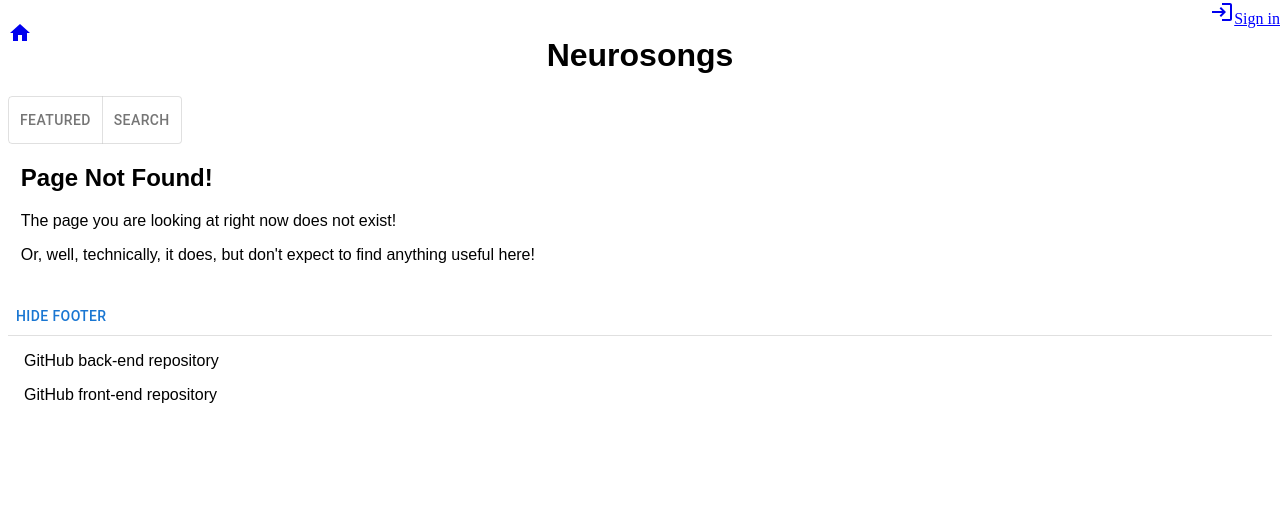
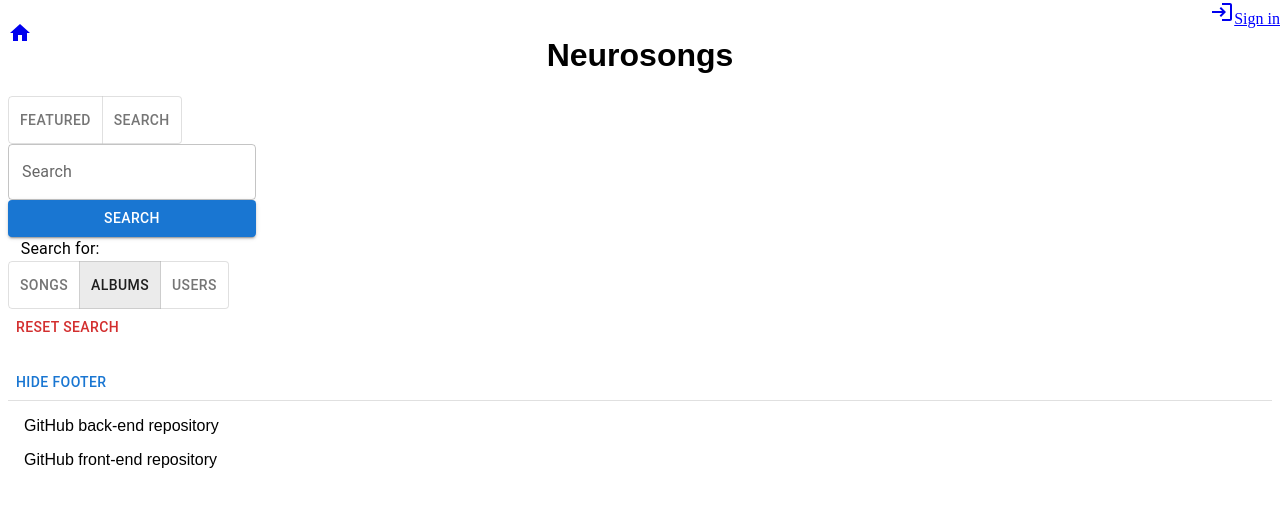
Before and after one commit to AlexMan123456/neurosongs-front-end, a React (Vite) app: page /search/albums in a window 1280 px wide. Shown: the top 506 px of the page. Built offline with nearby package versions, Linux system fonts and the light colour scheme; no server answers.

Commit message:
Added search feature

```diff
--- a/api.js
+++ b/api.js
@@ -10,8 +10,8 @@ function getSongs(queries){
     })
 }
 
-function getUsers(){
-    return api.get("/api/users").then(({data}) => {
+function getUsers(queries){
+    return api.get("/api/users", {params: queries}).then(({data}) => {
         return data.users
     })
 }
--- a/src/App.jsx
+++ b/src/App.jsx
@@ -23,6 +23,7 @@ import PageNotFound from "./components/errors/PageNotFound"
 import AlbumEditPage from "./components/albums/AlbumEditPage"
 import SongEditPage from "./components/songs/song-edit/SongEditPage"
 import AllSongs from "./components/songs/AllSongs"
+import SearchPage from "./components/search-page/SearchPage"
 
 function App() {
   return (<>
@@ -32,7 +33,8 @@ function App() {
       <Route path="/featured" element={<FeaturedPage/>}/>
       <Route path="/users/:user_id" element={<UserPage/>}/>
       <Route path="/songs/:song_id" element={<SongPage/>}/>
-      <Route path="/all_songs" element={<AllSongs/>}/>
+      <Route path="/search" element={<SearchPage/>}/>
+      <Route path="/search/:search_for" element={<SearchPage/>}/>
       <Route path="/albums/:album_id" element={<AlbumPage/>}/>
       <Route path="/sign_in" element={<SignInPage/>}/>
       <Route path="/sign_in/create_account" element={<GetEmailForSignUpPage/>}/>
--- /dev/null
+++ b/src/components/search-page/ResultsDisplay.jsx
@@ -0,0 +1,71 @@
+import { useEffect, useState } from "react"
+import { getAlbums, getSongs, getUsers } from "../../../api";
+import { useLocation, useNavigate, useParams, useSearchParams } from "react-router-dom";
+import wait from "../../utils/wait";
+import Loading from "../Loading";
+import SongResults from "./content-display/SongResults";
+import AlbumResults from "./content-display/AlbumResults";
+import UserResults from "./content-display/UserResults";
+import { Button } from "@mui/material";
+
+function ResultsDisplay({searchFor, setSearchQuery}){
+    const [searchParams, setSearchParams] = useSearchParams();
+    const search_query = searchParams.get("search_query");
+    const location = useLocation();
+    const navigate = useNavigate();
+    const {search_for} = useParams();
+
+    const [content, setContent] = useState([]);
+    const [isLoading, setIsLoading] = useState(false);
+    const [error, setError] = useState("");
+
+    useEffect(() => {
+        if(search_query){
+            setIsLoading(true);
+            const getContent = {
+                songs: getSongs({search_query}),
+                albums: getAlbums({search_query}),
+                users: getUsers({search_query})
+            }[searchFor]
+
+            getContent.then((content) => {
+                setContent(content);
+                setIsLoading(false);
+            }).catch((err) => {
+                setError("Error fetching search results. Please try again later.")
+                return wait(4).then(() => {
+                    setError("");
+                })
+            })
+        }
+    }, [search_query])
+
+    useEffect(() => {
+        handleReset()
+    }, [search_for])
+
+    function handleReset(){
+        searchParams.delete("search_query");
+        setSearchQuery("");
+        setContent([]);
+        navigate(location.pathname);
+    }
+
+    if(isLoading){
+        return <Loading/>
+    }
+
+    return (<>
+        <Button color="error" onClick={handleReset}>Reset Search</Button>
+        {content.length > 0 ?
+        {
+            songs: <SongResults songs={content}/>,
+            albums: <AlbumResults albums={content}/>,
+            users: <UserResults users={content}/>
+        }[searchFor]
+        : null}
+        {error ? <p>{error}</p> : null}
+    </>)
+}
+
+export default ResultsDisplay
--- /dev/null
+++ b/src/components/search-page/SearchBar.jsx
@@ -0,0 +1,30 @@
+import { Box, Button, FormControl, TextField } from "@mui/material"
+import { useState } from "react";
+import { useLocation, useNavigate } from "react-router-dom"
+
+function SearchBar({searchQuery, setSearchQuery}){
+    const navigate = useNavigate();
+    const location = useLocation();
+
+    function handleSearch(){
+        navigate(`${location.pathname}?search_query=${searchQuery}`)
+    }
+
+    function handleEnterKeyPress(event){
+        if(event.key === "Enter"){
+            handleSearch();
+        }
+    }
+
+    return (<FormControl>
+        <TextField
+            value={searchQuery}
+            onChange={(event) => {setSearchQuery(event.target.value)}}
+            onKeyDown={handleEnterKeyPress}
+            label="Search"
+        />
+        <Button variant="contained" onClick={() => {navigate(`${location.pathname}?search_query=${searchQuery}`)}}>Search</Button>
+    </FormControl>)
+}
+
+export default SearchBar
--- /dev/null
+++ b/src/components/search-page/SearchPage.jsx
@@ -0,0 +1,56 @@
+import { ToggleButton, ToggleButtonGroup, Typography } from "@mui/material";
+import { useEffect, useState } from "react";
+import { Link, useParams } from "react-router-dom";
+import SearchBar from "./SearchBar";
+import ResultsDisplay from "./ResultsDisplay";
+
+function SearchPage(){
+    const {search_for} = useParams();
+    const [searchQuery, setSearchQuery] = useState("");
+    const [searchFor, setSearchFor] = useState("songs");
+    const [searchTriggered, setSearchTriggered] = useState(false);
+
+    useEffect(() => {
+        setSearchFor(search_for ?? "songs");
+    }, [search_for])
+
+    return (<>
+        <header>
+            <SearchBar searchQuery={searchQuery} setSearchQuery={setSearchQuery}/>
+            <Typography>Search for:</Typography>
+            <ToggleButtonGroup
+                value={searchFor}
+                onChange={(event) => {setSearchFor(event.target.value)}}
+                exclusive
+                aria-label="Search for"
+            >
+                <ToggleButton
+                    component={Link}
+                    to="/search/songs"
+                    value="songs"
+                >
+                    Songs
+                </ToggleButton>
+                <ToggleButton
+                    component={Link}
+                    to="/search/albums"
+                    value="albums"
+                >
+                    Albums
+                </ToggleButton>
+                <ToggleButton
+                    component={Link}
+                    to="/search/users"
+                    value="users"
+                >
+                    Users
+                </ToggleButton>
+            </ToggleButtonGroup>
+        </header>
+        <main>
+            <ResultsDisplay searchFor={searchFor} searchTriggered={searchTriggered} setSearchQuery={setSearchQuery}/>
+        </main>
+    </>)
+}
+
+export default SearchPage
--- /dev/null
+++ b/src/components/search-page/content-display/AlbumResults.jsx
@@ -0,0 +1,9 @@
+import AlbumCard from "../../albums/AlbumCard"
+
+function AlbumResults({albums}){
+    return albums.map((album) => {
+        return <AlbumCard album={album}/>
+    })
+}
+
+export default AlbumResults
--- /dev/null
+++ b/src/components/search-page/content-display/SongResults.jsx
@@ -0,0 +1,7 @@
+import SongsTable from "../../songs/SongsTable"
+
+function SongResults({songs}){
+    return <SongsTable songs={songs}/>
+}
+
+export default SongResults
--- /dev/null
+++ b/src/components/search-page/content-display/UserResults.jsx
@@ -0,0 +1,14 @@
+import { List } from "@mui/material"
+import UserCard from "../../users/UserCard"
+
+function UserResults({users}){
+    return (
+        <List>
+            {users.map((user) => {
+                return <UserCard user={user}/>
+            })}
+        </List>
+    )
+}
+
+export default UserResults
--- /dev/null
+++ b/src/components/users/UserCard.jsx
@@ -0,0 +1,33 @@
+import { Avatar, ListItem, ListItemAvatar, ListItemText } from "@mui/material"
+import { getDownloadURL, ref } from "firebase/storage";
+import { useEffect, useState } from "react"
+import { storage } from "../../firebase-config";
+import getProfilePictureDirectory from "../../references/get-profile-picture-directory";
+import StyledLink from "../styling/StyledLink";
+
+function UserCard({user}){
+    const [profilePicture, setProfilePicture] = useState(null);
+    const [isLoading, setIsLoading] = useState(true);
+
+    useEffect(() => {
+        console.log("Getting profile picture")
+        setIsLoading(true);
+        const profilePictureRef = ref(storage, getProfilePictureDirectory(user));
+        getDownloadURL(profilePictureRef).then((profilePictureURL) => {
+            console.log(profilePictureURL)
+            setProfilePicture(profilePictureURL);
+            setIsLoading(false);
+        }).catch((err) => {
+            setIsLoading(false);
+        })
+    }, [])
+
+    return (<ListItem sx={{border: 0.5, borderRadius: 0.7}}>
+        <Avatar src={profilePicture} alt={`${user.username}'s profile picture`}/>
+        <ListItemText primary={<>
+        {user.artist_name} <br/> <StyledLink to={`/users/${user.user_id}`}>@{user.username}</StyledLink>
+        </>}/>
+    </ListItem>)
+}
+
+export default UserCard
```
